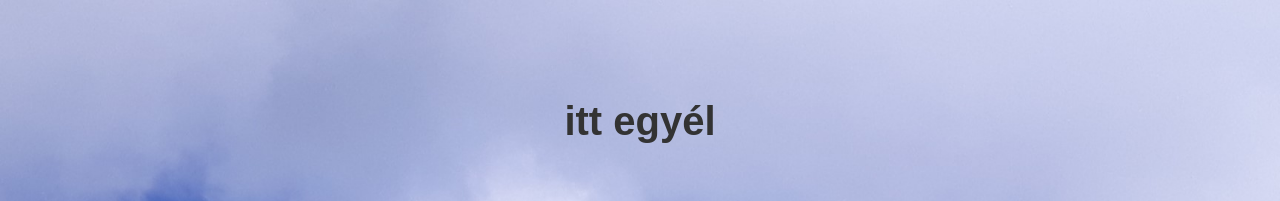
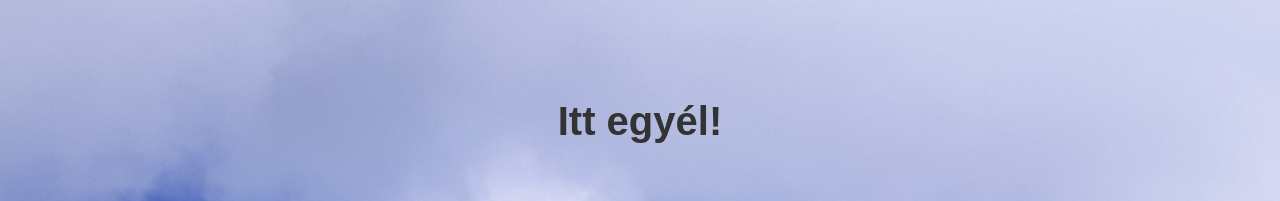
Before and after one commit to Aakoss/ittegyel, a plain HTML site: page index.html in a window 1280 px wide. Shown: the top 201 px of the page. Drawn offline with Linux system fonts and the light colour scheme.

Commit message:
Figyelj a helyesírásra!

```diff
--- a/index.html
+++ b/index.html
@@ -9,7 +9,7 @@
 </head>
 <body>
   <div class="wrapper">
-    <h1 class="quote">itt egyél</h1>
+    <h1 class="quote">Itt egyél!</h1>
   </div>
 </body>
 </html>
```
